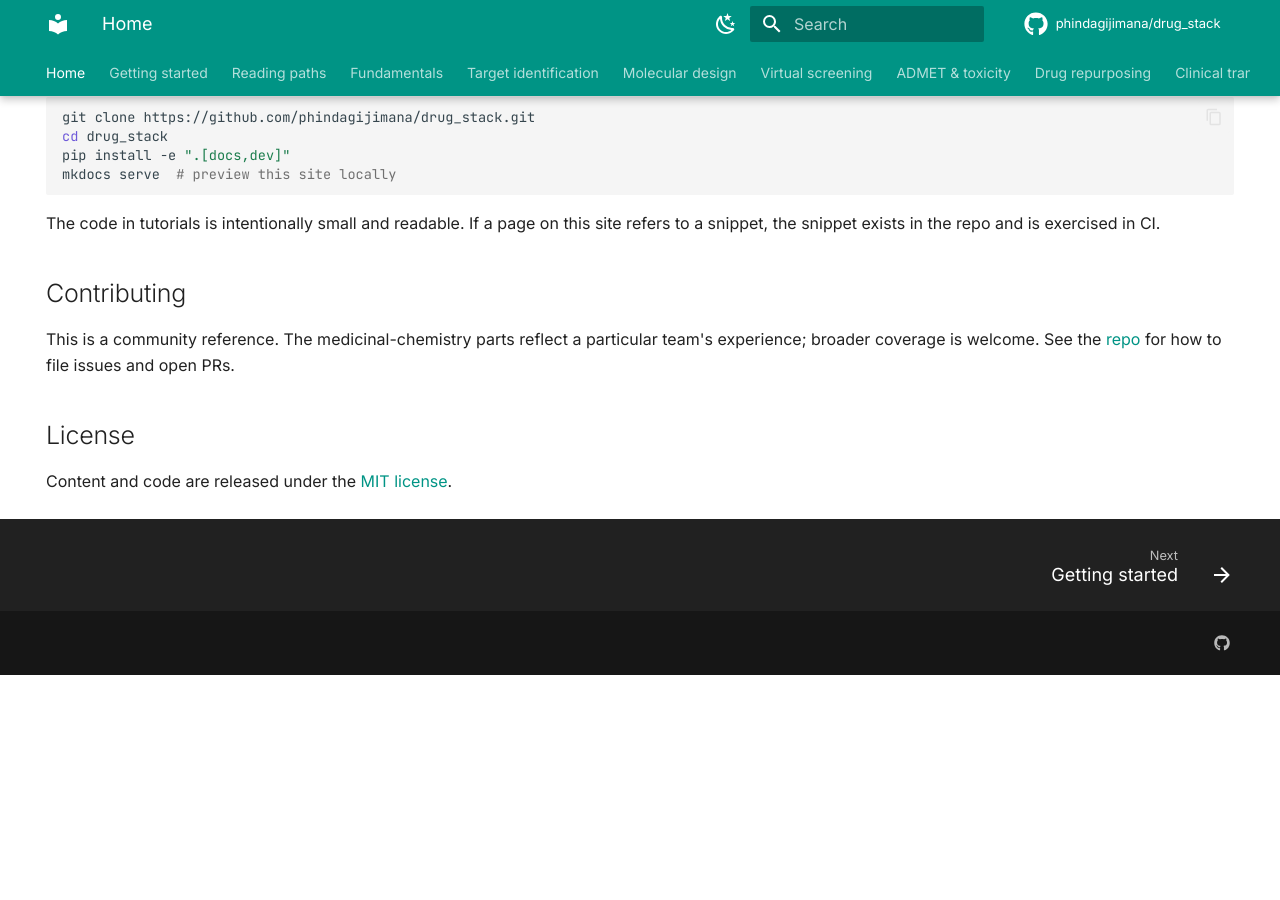
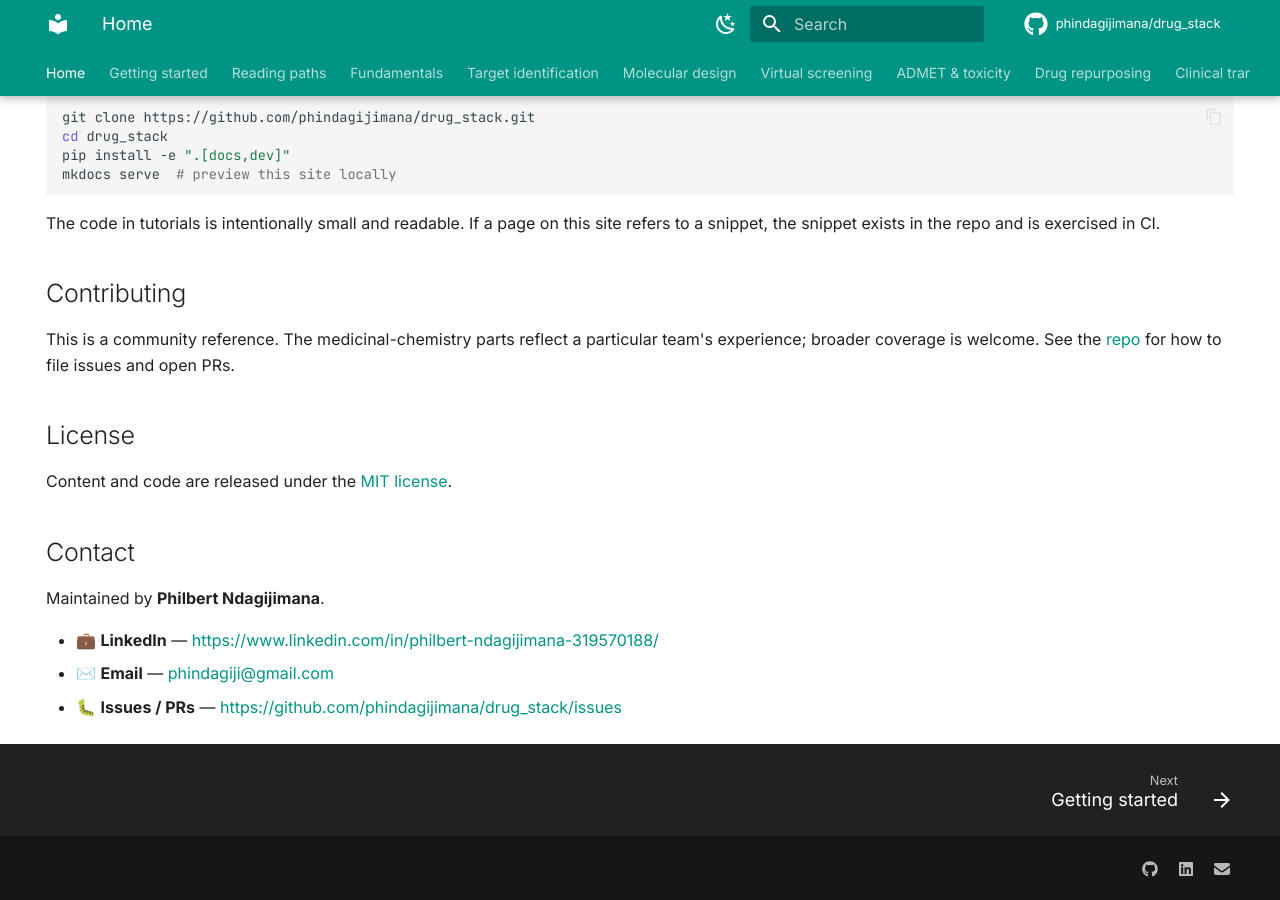
Before and after one commit to phindagijimana/drug_stack, an MkDocs documentation site: the page built from docs/index.md, in a window 1280 px wide and 900 px high, scrolled down 2350 px. Built offline with MkDocs 1.6.1 and Material for MkDocs 9.7.7, drawn with Linux system fonts in a browser that asks for light colours; comment, search, counter and statistics services are not loaded; before the commit the page ends 3025 px from its top, so only the background shows below that.

Commit message:
Add site link/badges to README and contact info to README, site, and footer
- README: prominent clickable docs URL, Site/GitHub badges, Contact section
  with LinkedIn, email, and issues links
- docs/index.md: Contact section on the landing page
- mkdocs.yml: LinkedIn and email social icons in the site footer so every
  page surfaces the maintainer contacts

```diff
--- a/docs/index.md
+++ b/docs/index.md
@@ -167,3 +167,11 @@ This is a community reference. The medicinal-chemistry parts reflect a particula
 ## License
 
 Content and code are released under the [MIT license](https://github.com/phindagijimana/drug_stack/blob/main/LICENSE).
+
+## Contact
+
+Maintained by **Philbert Ndagijimana**.
+
+- 💼 **LinkedIn** — <https://www.linkedin.com/in/philbert-ndagijimana-319570188/>
+- ✉️ **Email** — <phindagiji@gmail.com>
+- 🐛 **Issues / PRs** — <https://github.com/phindagijimana/drug_stack/issues>
--- a/mkdocs.yml
+++ b/mkdocs.yml
@@ -207,4 +207,11 @@ extra:
   social:
     - icon: fontawesome/brands/github
       link: https://github.com/phindagijimana/drug_stack
+      name: DrugStack on GitHub
+    - icon: fontawesome/brands/linkedin
+      link: https://www.linkedin.com/in/philbert-ndagijimana-319570188/
+      name: Philbert Ndagijimana on LinkedIn
+    - icon: fontawesome/solid/envelope
+      link: mailto:phindagiji@gmail.com
+      name: Email the maintainer
   generator: false
```
Also changed, not shown: README.md (+16 -0 lines).
